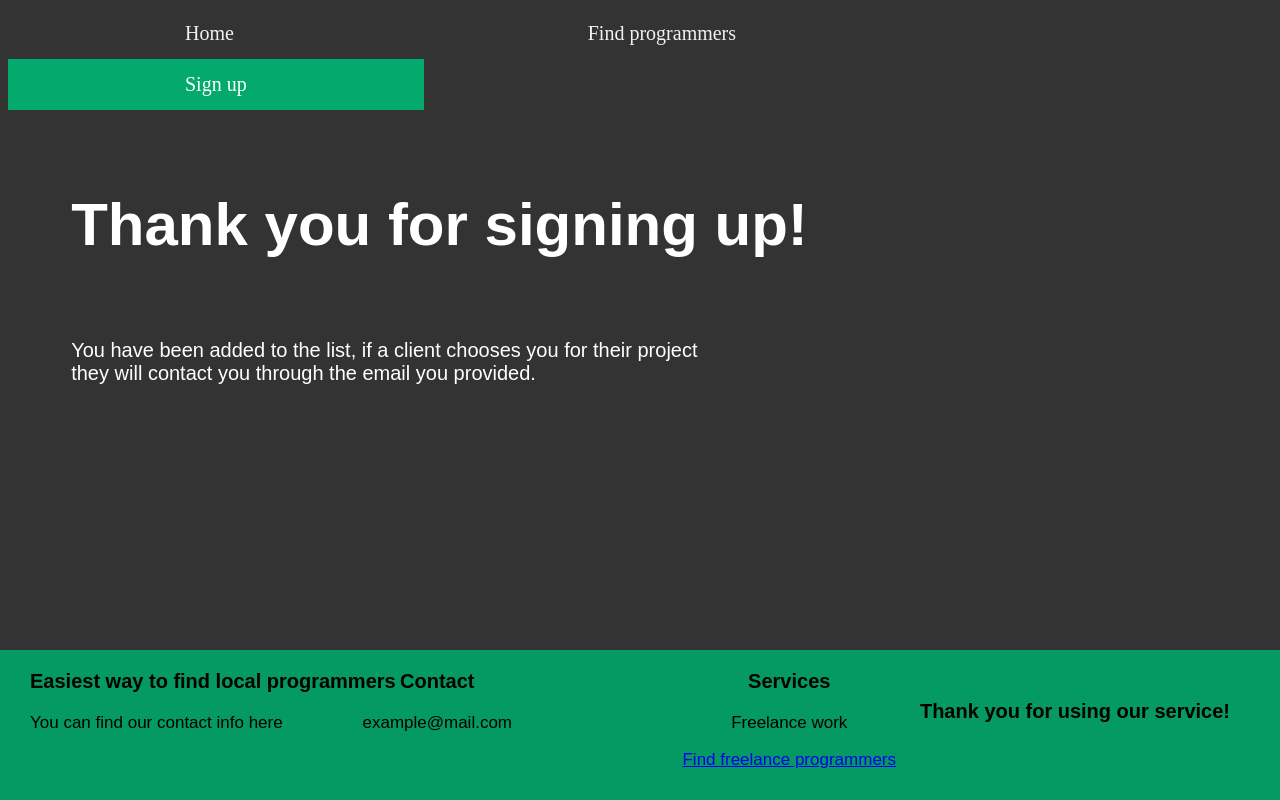
After one commit to unizd-sit-web/zavrsni-projekt-group-linkedin, a Flask app: template templates/confirm.html in a window 1280 px wide; the page is wider, and only the part inside the window is pictured. The commit adds this page. Run offline with Flask 2, Linux system fonts and the light colour scheme; the template is opened without the code that fills it, so the values that code supplies are empty.

Commit message:
db intergation implement

```diff
--- a/app.py
+++ b/app.py
@@ -1,6 +1,19 @@
+import sqlite3 as sql
 from flask import Flask, render_template
+from flask_sqlalchemy import SQLAlchemy
 
 app = Flask(__name__)
+app.config['SQLALCHEMY_DATABASE_URI'] = 'sqlite:///users.db'
+app.config['SQLALCHEMY_TRACK_MODIFICATIONS'] = False
+
+db = SQLAlchemy(app)
+
+class User(db.Model):
+    id = db.Column(db.Integer, primary_key=True)
+    name = db.Column(db.String(30), nullable=False)
+    email = db.Column(db.String(30), nullable=False)
+    language = db.Column(db.String(30), nullable=False)
+
 
 @app.route('/')
 @app.route('/home/')
@@ -14,3 +27,13 @@ def search():
 @app.route('/signUp/')
 def signUp():
     return render_template("signUp.html")
+
+@app.route('/confirm/', methods=['POST'])
+def confirm(name, email, language):
+
+    cur = sql.connect('users.db')
+    c = cur.cursor()
+    c.execute("INSERT INTO User (name, email, language) VALUES (%s, %s, %s)" %(name, email, language))
+    cur.commit()
+
+    return render_template("confirm.html")
--- /dev/null
+++ b/templates/confirm.html
@@ -0,0 +1,39 @@
+<!DOCTYPE html>
+<html>
+    <head>
+        <meta charset="utf-8"/>
+        <title>Programmer LinkedIn</title>
+        <link rel="stylesheet" href="../static/styleSignup.css">
+        <script src="../static/script.js"></script>
+      </head>
+      <body>
+        <!-- Navigacijski dio -->
+        <div class="topnav">
+            <a href="{{ url_for('index') }}">Home</a>
+            <a href="{{ url_for('search') }}">Find programmers</a>
+            <a class="active" href="signUp.html">Sign up</a>
+        </div>
+        <!-- Navigacijski dio kraj -->
+        <div class="footer-about">
+            <p class="desc"><b>Easiest way to find local programmers</b></p>
+            <p class="info">You can find our contact info here</p>
+        </div>
+        <div class="footer-contact">
+            <p class="contact"><b>Contact</b></p>
+            <p class="mail">example@mail.com</p>
+        </div>
+        <div class="footer-service">
+            <p class="service-title"><b>Services</b></p>
+            <p class="services">Freelance work</p>
+            <p class="services"><a href = "{{ url_for('search') }}">Find freelance programmers</a></p>
+        </div>
+        <div class="footer-thanks">
+            <p class="thanks"><b>Thank you for using our service!</b></p>
+        </div>
+        <!-- Sign up form -->
+        <div class="content">
+            <p class="welcome"><b>Thank you for signing up!</b></p>
+            <p class="content-start">You have been added to the list, if a client chooses you for their project <br>they will contact you through the email you provided.</p>
+        </div>
+    </body>
+</html>
--- a/templates/signUp.html
+++ b/templates/signUp.html
@@ -30,8 +30,10 @@
         <div class="footer-thanks">
             <p class="thanks"><b>Thank you for using our service!</b></p>
         </div>
+
+
         <!-- Sign up form -->
-        <form style="border:1px solid #ccc">
+        <form style="border:1px solid #ccc" action="/confirm/" method="POST">
             <div class="container">
               <h1>Sign Up</h1>
               <p>Please fill in this form to create an account.</p>
@@ -49,7 +51,7 @@
               <p>By creating an account you agree to our <a href="#" style="color:dodgerblue">Terms & Privacy</a>.</p>
 
               <div class="clearfix">
-                <button type="submit" class="signupbtn" onclick="storeUser()">Sign Up</button>
+                  <button type="submit" class="signupbtn">Sign Up</button>
               </div>
             </div>
           </form>
```
Also changed, not shown: templates/home.html (+19 -18 lines), templates/index.html (added, +27 -0 lines), users.db (added).
